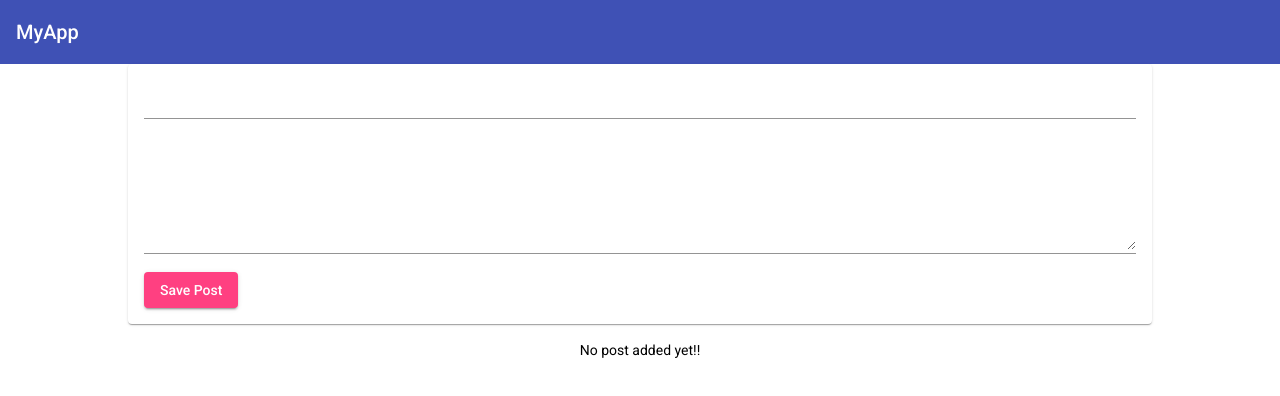
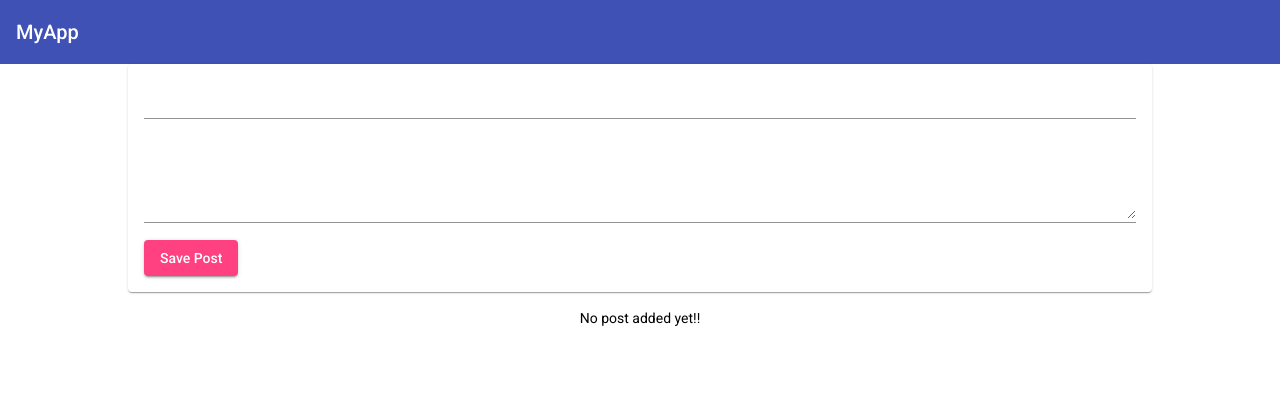
Before and after one commit to Rudresh-sisode/MyNewMEAN, an Angular app: page / in a window 1280 px wide. Shown: the top 396 px of the page. Built offline with nearby package versions, Linux system fonts and the light colour scheme.

Commit message:
all program help using injectable and services

```diff
--- a/src/app/app.component.html
+++ b/src/app/app.component.html
@@ -1,5 +1,5 @@
 <app-header></app-header>
 <main>
-  <app-post-create (postCreated)="onPostAdded($event)"></app-post-create>
-  <app-post-list [posts]="storedPosts"></app-post-list>
+  <app-post-create></app-post-create>
+  <app-post-list ></app-post-list>
 </main>
--- a/src/app/app.component.ts
+++ b/src/app/app.component.ts
@@ -6,9 +6,5 @@ import { Component } from '@angular/core';
   styleUrls: ['./app.component.css']
 })
 export class AppComponent {
-  storedPosts = [];
 
-  onPostAdded(post){
-    this.storedPosts.push(post);
-  }
 }
--- a/src/app/app.module.ts
+++ b/src/app/app.module.ts
@@ -12,6 +12,7 @@ import { PostCreateComponent } from './post/post-create/post-component';
 import {FormsModule} from '@angular/forms';
 import { HeaderComponent } from './header/header.component';
 import { PostListComponent } from './post/post-list/post-list.component';
+
 
 
 @NgModule({
@@ -36,7 +37,9 @@ import { PostListComponent } from './post/post-list/post-list.component';
 
   ],
   //all servicess will be declared here.
-  providers: [],
+  providers: [
+
+  ],
   //only first component will be declared here.
   bootstrap: [AppComponent]
 })
--- a/src/app/post/post-create/post-component.ts
+++ b/src/app/post/post-create/post-component.ts
@@ -1,5 +1,7 @@
-import { Component,EventEmitter,Output } from '@angular/core';
-
+import { Component } from '@angular/core';
+import {Post } from '../pst.model';
+import { NgForm } from '@angular/forms';
+import { PostService } from '../post.service';
 @Component({
   selector:'app-post-create',
   templateUrl:'./post-create.component.html',
@@ -9,16 +11,27 @@ import { Component,EventEmitter,Output } from '@angular/core';
 export class PostCreateComponent{
   enteredContent="";
   enteredTitle="";
-  @Output() postCreated = new EventEmitter();
+  titleError="";
+  contentError="";
 
 
-  onAddPost(){
+  constructor(public postService:PostService){
 
-    const post={
-      title: this.enteredTitle,
-      content: this.enteredContent
+  }
+
+  onAddPost(form:NgForm){
+
+    if(form.invalid){
+      this.titleError="please Enter Title";
+      this.contentError="please enter Content";
+      return;
+    }
+
+    const post:Post={
+      title: form.value.title,
+      content: form.value.content
     };
-    this.postCreated.emit(post);
+    this.postService.addPost(form.value.title,form.value.content);
   }
 
 }
--- a/src/app/post/post-create/post-create.component.html
+++ b/src/app/post/post-create/post-create.component.html
@@ -1,15 +1,20 @@
 <mat-card>
+  <form (submit)="onAddPost(postForm)" #postForm="ngForm">
+    <mat-form-field>
+      <input matInput type="text" name="title" ngModel required minlength="3" #title="ngModel">
+    </mat-form-field>
+    <mat-error *ngIf="title.invalid">{{titleError}}</mat-error>
   <mat-form-field>
-    <input matInput type="text" [(ngModel)]="enteredTitle">
+    <textarea matInput rows="4" name="content" ngModel required #content="ngModel"></textarea>
   </mat-form-field>
-<mat-form-field>
-  <textarea matInput rows="6" [(ngModel)]="enteredContent"></textarea>
-</mat-form-field>
+  <mat-error *ngIf="content.invalid">{{contentError}}</mat-error>
 
-<button
- mat-raised-button
- color="accent"
- (click)="onAddPost()">Save Post</button>
+  <button
+   mat-raised-button
+   color="accent"
+   type="submit">Save Post</button>
+  </form>
+
 </mat-card>
 
 <!--string interpulation-->
--- a/src/app/post/post-list/post-list.component.ts
+++ b/src/app/post/post-list/post-list.component.ts
@@ -1,25 +1,24 @@
-import { Component, Input} from '@angular/core';
+import { Component, OnInit} from '@angular/core';
+import {Post } from '../pst.model';
+import { PostService } from '../post.service';
 @Component({
   selector:'app-post-list',
   templateUrl:'./post-list.component.html',
   styleUrls:['./post-list.component.css']
 })
-export class PostListComponent{
+export class PostListComponent implements OnInit{
 
+/* posts=[{  title:"first post",Content:'this is first post content'
+},{  title:"second post",Content:'this is second post content'
+},{  title:"third post",Content:'this is third post content'
+},{  title:"forth post",Content:'this is forth post content'
+}] */
+posts:Post[] = [];
 
-/* posts=[{
-  title:"first post",Content:'this is first post content'
-},
-{
-  title:"second post",Content:'this is second post content'
-},
-{
-  title:"third post",Content:'this is third post content'
-},
-{
-  title:"forth post",Content:'this is forth post content'
+constructor(public postService: PostService){
+
+ }
+ ngOnInit(){
+   this.posts=this.postService.getPost();
+ }
 }
-] */
-@Input() posts=[];
-
-}
--- /dev/null
+++ b/src/app/post/post.service.ts
@@ -0,0 +1,19 @@
+import {Injectable} from '@angular/core';
+import {Post} from './pst.model';
+
+@Injectable({providedIn:'root'})
+
+export class PostService{
+
+  private posts:Post[]=[];
+
+  getPost(){
+    return this.posts;
+  }
+
+  addPost(title:string,content:string){
+    const post:Post={title:title,content:content};
+    this.posts.push(post);
+  }
+}
+//this is called dependency injections
--- /dev/null
+++ b/src/app/post/pst.model.ts
@@ -0,0 +1,5 @@
+export interface  Post{
+
+  title:string;
+  content:string;
+}
```
